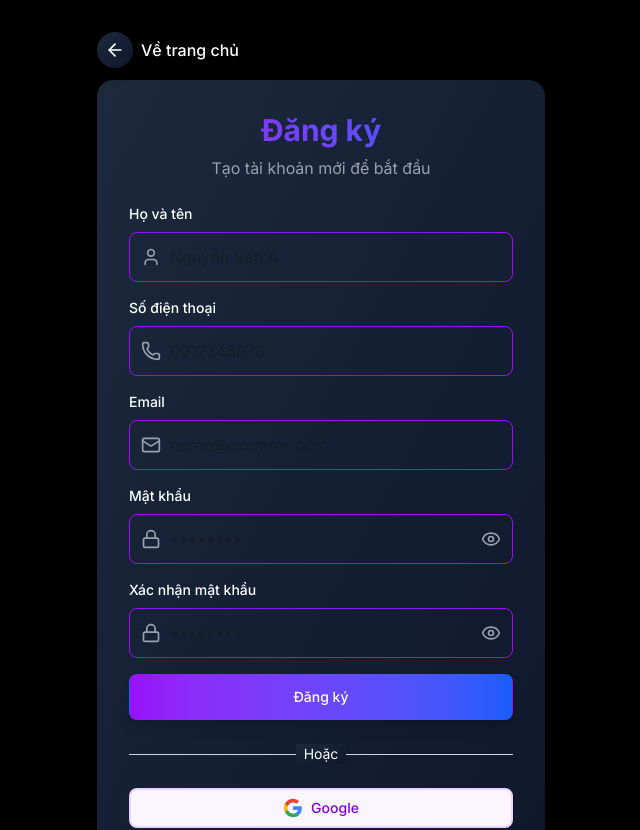
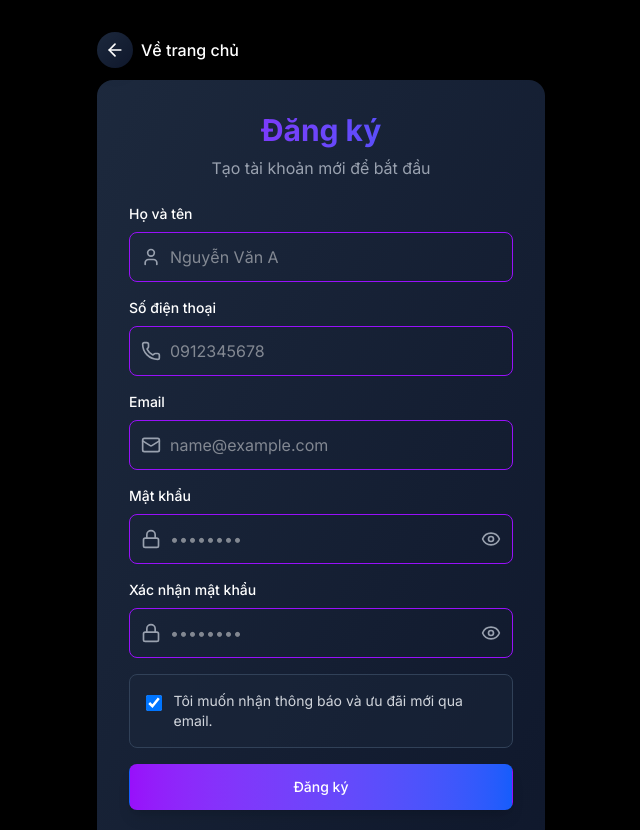
Before and after one commit to drekhai123/AiSoThiMua_FE, a Next.js app: page /register in a window 1280 px wide. Shown: the top 830 px of the page, without its empty margins (319-959 px from the left). Built offline with nearby package versions, Linux system fonts and the light colour scheme.

Commit message:
keep dark mode and add noti register

```diff
--- a/src/app/globals.css
+++ b/src/app/globals.css
@@ -1,21 +1,14 @@
 @import "tailwindcss";
 
 :root {
-  --background: #ffffff;
-  --foreground: #171717;
+  --background: #0a0a0a;
+  --foreground: #ededed;
 }
 
 @theme inline {
   --color-background: var(--background);
   --color-foreground: var(--foreground);
   --font-sans: var(--font-inter);
-}
-
-@media (prefers-color-scheme: dark) {
-  :root {
-    --background: #0a0a0a;
-    --foreground: #ededed;
-  }
 }
 
 body {
--- a/src/app/layout.tsx
+++ b/src/app/layout.tsx
@@ -20,9 +20,9 @@ export default function RootLayout({
   children: React.ReactNode;
 }>) {
   return (
-    <html lang="vi">
+    <html lang="vi" className="dark">
       <body
-        className={`${inter.variable} antialiased`}
+        className={`${inter.variable} antialiased dark`}
       >
         <LayoutProvider>
           {children}
--- a/src/components/auth/RegisterForm.tsx
+++ b/src/components/auth/RegisterForm.tsx
@@ -16,6 +16,7 @@ export default function RegisterForm() {
     email: "",
     password: "",
     confirmPassword: "",
+    notificationsOptIn: true,
   });
   const [isLoading, setIsLoading] = useState(false);
   const [errors, setErrors] = useState<FormErrors>({});
@@ -45,10 +46,10 @@ export default function RegisterForm() {
   };
 
   const handleChange = (e: React.ChangeEvent<HTMLInputElement>) => {
-    const { name, value } = e.target;
+    const { name, value, type, checked } = e.target;
     setFormData({
       ...formData,
-      [name]: value,
+      [name]: type === "checkbox" ? checked : value,
     });
 
     // Clear error when user types
@@ -103,9 +104,8 @@ export default function RegisterForm() {
                 required
                 value={formData.fullName}
                 onChange={handleChange}
-                className={`block w-full pl-10 pr-3 py-3 border rounded-lg focus:ring-2 focus:ring-purple-500 focus:border-transparent transition-all duration-200 outline-none ${
-                  errors.fullName ? "border-red-500" : "border-purple-600"
-                }`}
+                className={`block w-full pl-10 pr-3 py-3 border rounded-lg focus:ring-2 focus:ring-purple-500 focus:border-transparent transition-all duration-200 outline-none ${errors.fullName ? "border-red-500" : "border-purple-600"
+                  }`}
                 placeholder="Nguyễn Văn A"
                 suppressHydrationWarning
               />
@@ -132,9 +132,8 @@ export default function RegisterForm() {
                 required
                 value={formData.phone}
                 onChange={handleChange}
-                className={`block w-full pl-10 pr-3 py-3 border rounded-lg focus:ring-2 focus:ring-purple-500 focus:border-transparent transition-all duration-200 outline-none ${
-                  errors.phone ? "border-red-500" : "border-purple-600"
-                }`}
+                className={`block w-full pl-10 pr-3 py-3 border rounded-lg focus:ring-2 focus:ring-purple-500 focus:border-transparent transition-all duration-200 outline-none ${errors.phone ? "border-red-500" : "border-purple-600"
+                  }`}
                 placeholder="0912345678"
                 suppressHydrationWarning
               />
@@ -161,9 +160,8 @@ export default function RegisterForm() {
                 required
                 value={formData.email}
                 onChange={handleChange}
-                className={`block w-full pl-10 pr-3 py-3 border rounded-lg focus:ring-2 focus:ring-purple-500 focus:border-transparent transition-all duration-200 outline-none ${
-                  errors.email ? "border-red-500" : "border-purple-600"
-                }`}
+                className={`block w-full pl-10 pr-3 py-3 border rounded-lg focus:ring-2 focus:ring-purple-500 focus:border-transparent transition-all duration-200 outline-none ${errors.email ? "border-red-500" : "border-purple-600"
+                  }`}
                 placeholder="name@example.com"
                 suppressHydrationWarning
               />
@@ -190,9 +188,8 @@ export default function RegisterForm() {
                 required
                 value={formData.password}
                 onChange={handleChange}
-                className={`block w-full pl-10 pr-12 py-3 border rounded-lg focus:ring-2 focus:ring-purple-500 focus:border-transparent transition-all duration-200 outline-none ${
-                  errors.password ? "border-red-500" : "border-purple-600"
-                }`}
+                className={`block w-full pl-10 pr-12 py-3 border rounded-lg focus:ring-2 focus:ring-purple-500 focus:border-transparent transition-all duration-200 outline-none ${errors.password ? "border-red-500" : "border-purple-600"
+                  }`}
                 placeholder="••••••••"
                 suppressHydrationWarning
               />
@@ -230,9 +227,8 @@ export default function RegisterForm() {
                 required
                 value={formData.confirmPassword}
                 onChange={handleChange}
-                className={`block w-full pl-10 pr-12 py-3 border rounded-lg focus:ring-2 focus:ring-purple-500 focus:border-transparent transition-all duration-200 outline-none ${
-                  errors.confirmPassword ? "border-red-500" : "border-purple-600"
-                }`}
+                className={`block w-full pl-10 pr-12 py-3 border rounded-lg focus:ring-2 focus:ring-purple-500 focus:border-transparent transition-all duration-200 outline-none ${errors.confirmPassword ? "border-red-500" : "border-purple-600"
+                  }`}
                 placeholder="••••••••"
                 suppressHydrationWarning
               />
@@ -251,6 +247,21 @@ export default function RegisterForm() {
             {errors.confirmPassword && (
               <p className="text-sm text-red-400">{errors.confirmPassword}</p>
             )}
+          </div>
+
+          {/* Marketing/Notifications Opt-In */}
+          <div className="flex items-start gap-3 rounded-lg bg-slate-800/40 border border-slate-700 p-4">
+            <input
+              id="notificationsOptIn"
+              name="notificationsOptIn"
+              type="checkbox"
+              checked={!!formData.notificationsOptIn}
+              onChange={handleChange}
+              className="mt-1 h-4 w-4 rounded border-slate-600 text-purple-600 focus:ring-purple-500"
+            />
+            <label htmlFor="notificationsOptIn" className="text-sm text-gray-300">
+              Tôi muốn nhận thông báo và ưu đãi mới qua email.
+            </label>
           </div>
 
           {/* Submit Button */}
--- a/src/types/auth.ts
+++ b/src/types/auth.ts
@@ -6,6 +6,7 @@ export interface RegisterFormData {
   email: string;
   password: string;
   confirmPassword: string;
+  notificationsOptIn?: boolean; // Người dùng đồng ý nhận thông báo/khuyến mãi
 }
 
 export interface LoginFormData {
```
